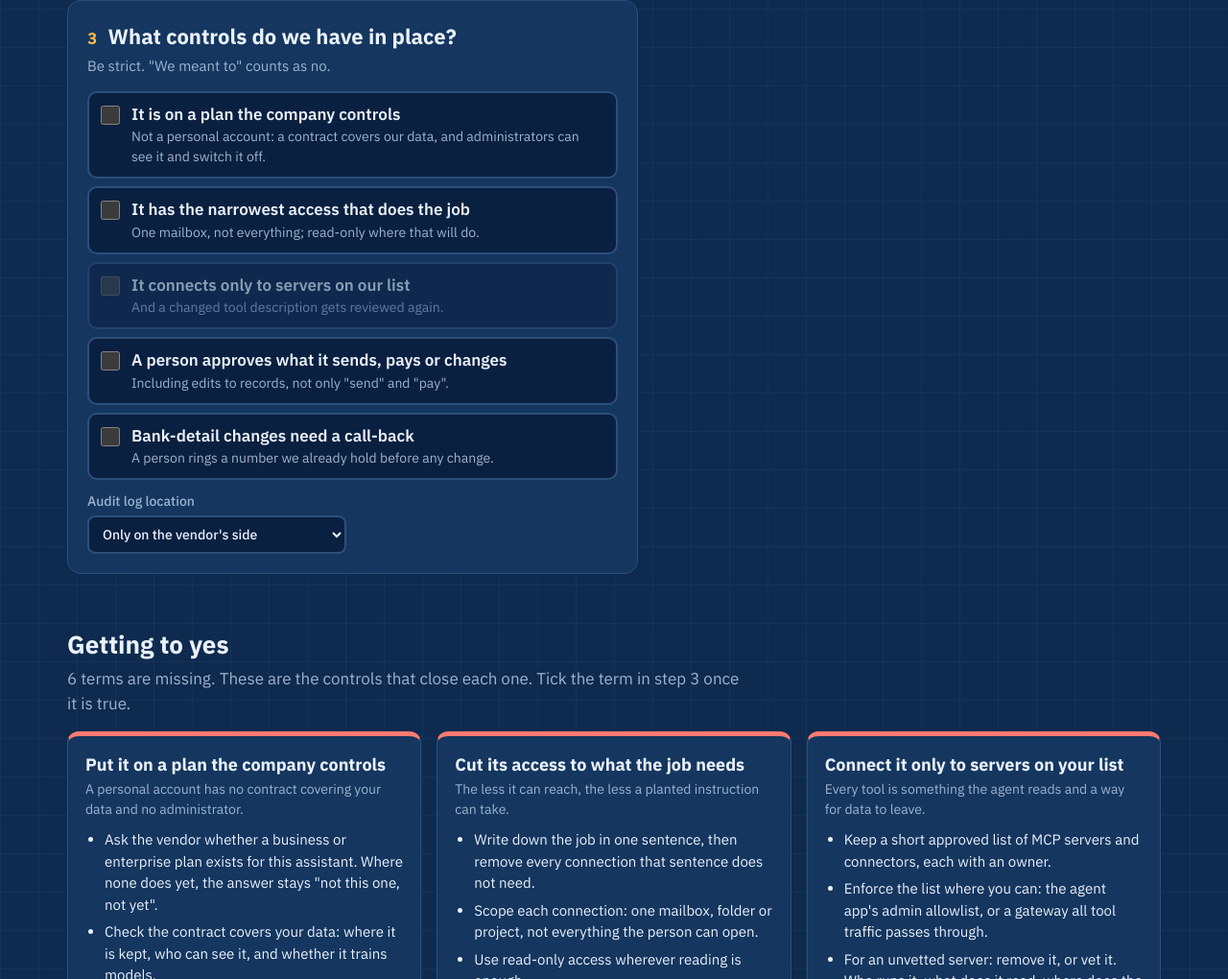
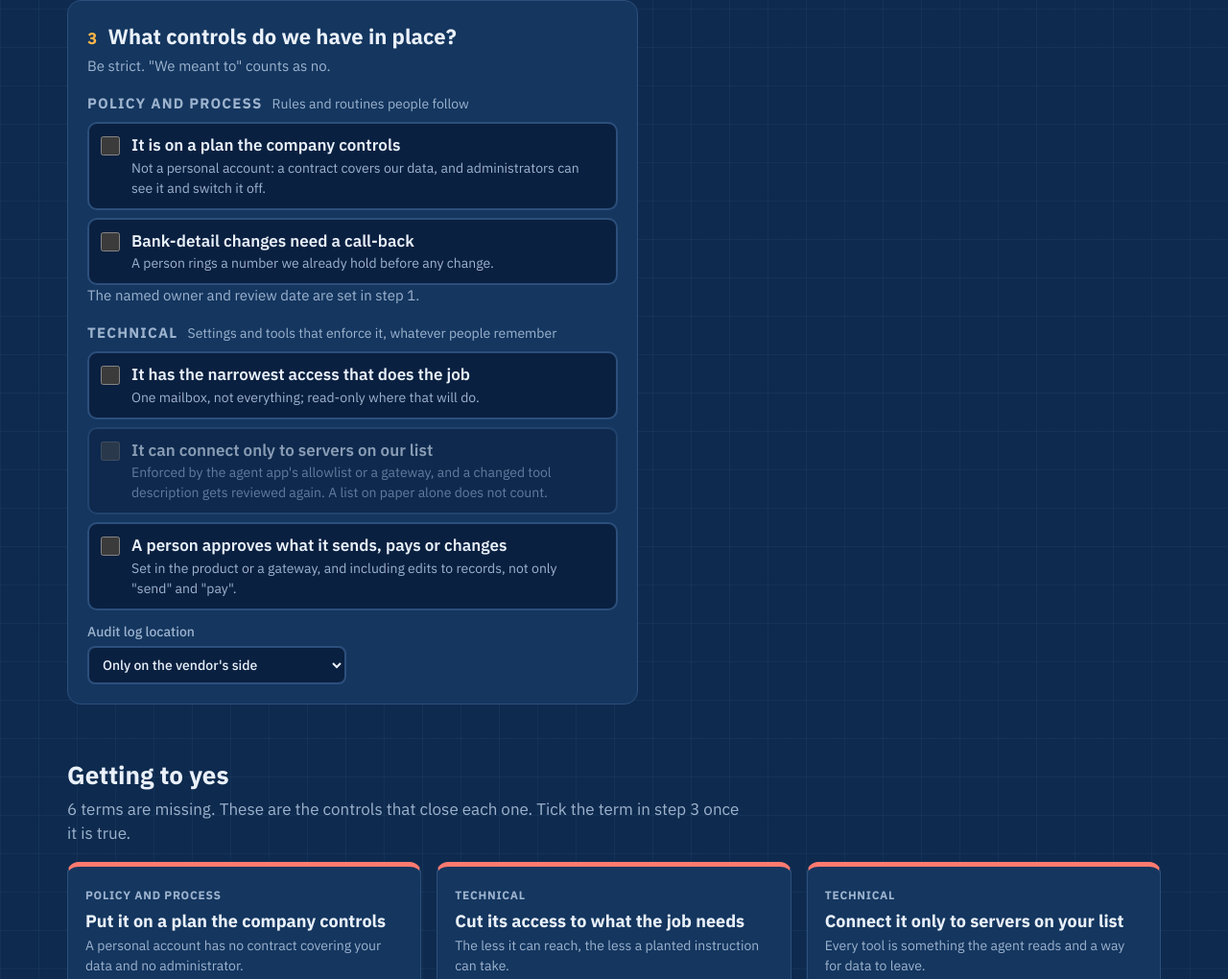
Before and after one commit to cafesecurity/ai-tools, a plain HTML site: page agent-check/index.html in a window 1280 px wide. Shown: the part 3191-4211 px from the top of the page at 96% size. Drawn offline with Linux system fonts and the light colour scheme.

Commit message:
agent-check: controls grouped as policy and process vs technical
Approved-server list and approvals now count only when enforced. Getting-to-yes
cards and CONTROLS.md carry the same labels.

Co-Authored-By: Claude Opus 5.5 <noreply@anthropic.com>
Claude-Session: https://claude.ai/code/session_01XRTrTaxudx7PxVWiGHFgxB

```diff
--- a/agent-check/index.html
+++ b/agent-check/index.html
@@ -117,6 +117,10 @@ ul.plain li { display: grid; grid-template-columns: 26px 1fr; gap: 6px; }
 .cards { display: grid; grid-template-columns: repeat(auto-fit, minmax(320px, 1fr)); gap: 16px; }
 .card { background: var(--panel); border: 1px solid var(--line); border-top: 5px solid var(--bad); border-radius: 12px; padding: 16px 18px; }
 .card.soft { border-top-color: var(--accent); }
+h3.grp { margin: 16px 0 8px; font-size: 15px; display: flex; flex-wrap: wrap; gap: 4px 10px; align-items: baseline; }
+h3.grp span { text-transform: none; letter-spacing: 0; font-weight: 400; color: var(--muted); font-size: 14px; }
+.grpnote { margin: 8px 0 0; font-size: 14px; color: var(--muted); }
+.card .kind { display: inline-block; font-size: 12px; font-weight: 700; letter-spacing: .06em; text-transform: uppercase; color: var(--muted); margin-bottom: 4px; }
 .card h3 { margin: 0 0 2px; font-size: 18px; letter-spacing: 0; text-transform: none; color: var(--ink); }
 .card .why { margin: 0 0 10px; font-size: 14px; color: var(--muted); }
 .card ul { margin: 0; padding-left: 20px; font-size: 15px; display: flex; flex-direction: column; gap: 6px; }
@@ -219,7 +223,11 @@ footer a { color: var(--lamp-a); }
       <section class="step">
         <h2><span class="n">3</span>What controls do we have in place?</h2>
         <p>Be strict. "We meant to" counts as no.</p>
-        <div class="opts" id="ctrls"></div>
+        <h3 class="grp">Policy and process <span>Rules and routines people follow</span></h3>
+        <div class="opts" id="ctrls-policy"></div>
+        <p class="grpnote">The named owner and review date are set in step 1.</p>
+        <h3 class="grp">Technical <span>Settings and tools that enforce it, whatever people remember</span></h3>
+        <div class="opts" id="ctrls-tech"></div>
         <div class="fields" style="margin-top:12px">
           <label class="f" for="logs">Audit log location<select id="logs">
             <option value="ours">Logs we hold</option>
@@ -285,22 +293,22 @@ const RUNS = [
   {id: 'self', t: 'Self-hosted on a personal machine or server', short: 'a self-hosted machine we do not manage', device: 0, network: 0},
 ];
 const CTRLS = [
-  {id: 'plan', t: 'It is on a plan the company controls', s: 'Not a personal account: a contract covers our data, and administrators can see it and switch it off.'},
-  {id: 'narrow', t: 'It has the narrowest access that does the job', s: 'One mailbox, not everything; read-only where that will do.'},
-  {id: 'list', t: 'It connects only to servers on our list', s: 'And a changed tool description gets reviewed again.'},
-  {id: 'human', t: 'A person approves what it sends, pays or changes', s: 'Including edits to records, not only "send" and "pay".'},
-  {id: 'callback', t: 'Bank-detail changes need a call-back', s: 'A person rings a number we already hold before any change.'},
+  {id: 'plan', g: 'policy', t: 'It is on a plan the company controls', s: 'Not a personal account: a contract covers our data, and administrators can see it and switch it off.'},
+  {id: 'callback', g: 'policy', t: 'Bank-detail changes need a call-back', s: 'A person rings a number we already hold before any change.'},
+  {id: 'narrow', g: 'tech', t: 'It has the narrowest access that does the job', s: 'One mailbox, not everything; read-only where that will do.'},
+  {id: 'list', g: 'tech', t: 'It can connect only to servers on our list', s: 'Enforced by the agent app\'s allowlist or a gateway, and a changed tool description gets reviewed again. A list on paper alone does not count.'},
+  {id: 'human', g: 'tech', t: 'A person approves what it sends, pays or changes', s: 'Set in the product or a gateway, and including edits to records, not only "send" and "pay".'},
 ];
 // The controls behind each term: what to do to turn "not yet" into "yes".
 const CONTROLS = {
-  plan: {h: 'Put it on a plan the company controls', why: 'A personal account has no contract covering your data and no administrator.', c: [
+  plan: {g: 'policy', h: 'Put it on a plan the company controls', why: 'A personal account has no contract covering your data and no administrator.', c: [
     'Ask the vendor whether a business or enterprise plan exists for this assistant. Where none does yet, the answer stays "not this one, not yet".',
     'Check the contract covers your data: where it is kept, who can see it, and whether it trains models.',
     'Confirm administrators can see the agent, limit what it connects to, and switch it off.',
     'Until then, stop it being granted access: restrict which third-party apps staff can connect to company accounts in your Google or Microsoft admin console.',
     'Or bring the job home: run an equivalent agent on a computer you manage.',
   ]},
-  narrow: {h: 'Cut its access to what the job needs', why: 'The less it can reach, the less a planted instruction can take.', c: [
+  narrow: {g: 'tech', h: 'Cut its access to what the job needs', why: 'The less it can reach, the less a planted instruction can take.', c: [
     'Write down the job in one sentence, then remove every connection that sentence does not need.',
     'Scope each connection: one mailbox, folder or project, not everything the person can open.',
     'Use read-only access wherever reading is enough.',
@@ -308,7 +316,7 @@ const CONTROLS = {
     'Keep payments and other money-moving systems out unless moving money is the job.',
     'Remove connections it has not used when you next review it.',
   ]},
-  list: {h: 'Connect it only to servers on your list', why: 'Every tool is something the agent reads and a way for data to leave.', c: [
+  list: {g: 'tech', h: 'Connect it only to servers on your list', why: 'Every tool is something the agent reads and a way for data to leave.', c: [
     'Keep a short approved list of MCP servers and connectors, each with an owner.',
     'Enforce the list where you can: the agent app\'s admin allowlist, or a gateway all tool traffic passes through.',
     'For an unvetted server: remove it, or vet it. Who runs it, what does it read, where does the data go, who can change it?',
@@ -316,26 +324,26 @@ const CONTROLS = {
     'Scan agent configurations for risky tool combinations once you have more than a handful.',
     'Check your suppliers\' admin consoles for MCP servers they now run on your data, and their defaults.',
   ]},
-  owner: {h: 'Give it an owner and a date', why: 'An approval is a photograph. Someone has to look again.', c: [
+  owner: {g: 'policy', h: 'Give it an owner and a date', why: 'An approval is a photograph. Someone has to look again.', c: [
     'Name a person, not a department.',
     'Set the date you look again: a quarter at most, and whenever its tools change.',
     'On that date, repeat this count and update "last checked".',
     'Add agents to the mover and leaver checklist: revoke what the agent was granted, hand it over or shut it down, and check what the shutdown leaves behind.',
   ]},
-  human: {h: 'Dim a lamp, or put a person in the loop', why: 'With all three lit, one planted instruction can read sensitive data and send it out.', c: [
+  human: {g: 'tech', h: 'Dim a lamp, or put a person in the loop', why: 'With all three lit, one planted instruction can read sensitive data and send it out.', c: [
     'Dim untrusted input: keep unvetted tools and outside content out of the session that holds sensitive data.',
     'Dim sensitive data: narrow what it can see until what is left would not hurt to lose.',
     'Dim acts or sends: sending to new recipients, paying, and changing records each need a person.',
     'Make approvals cover edits to records, not only "send" and "pay". Approvals guard verbs.',
     'Prefer boundaries to prompts: a sandbox or an allowed-destinations list means fewer approvals, and each one gets read.',
   ]},
-  callback: {h: 'Put bank-detail changes behind a call-back', why: 'Changing a record is quieter than making a payment, and just as costly.', c: [
+  callback: {g: 'policy', h: 'Put bank-detail changes behind a call-back', why: 'Changing a record is quieter than making a payment, and just as costly.', c: [
     'Any change to a supplier\'s bank details needs a person, and a call-back to a number you already hold.',
     'Give the agent read-only access to supplier records.',
     'Hold the first payment to changed details for a second approver.',
     'Agree in advance who rings the bank if money moves: the first hour matters.',
   ]},
-  logs: {h: 'Get the audit log into your hands', why: 'Not a term for "yes", but without it a bad day cannot be reconstructed.', c: [
+  logs: {g: 'tech', h: 'Get the audit log into your hands', why: 'Not a term for "yes", but without it a bad day cannot be reconstructed.', c: [
     'Ask the vendor what it records, for how long, and how you get it.',
     'Where an export exists, send it to your own log store.',
     'Keep your own logs at the systems the agent touches: your search tool, mail, and payments.',
@@ -500,7 +508,9 @@ $('servers').innerHTML = SERVERS.map((v) => {
       <div class="srvmeta"><a href="${v.docs}">Current docs</a></div>
     </div></div>`;
 }).join('');
-$('ctrls').innerHTML = CTRLS.map((c) => `<label class="o" for="k-${c.id}"><input type="checkbox" id="k-${c.id}" data-ctrl="${c.id}"><span><b>${esc(c.t)}</b><small>${esc(c.s)}</small></span><span></span></label>`).join('');
+const ctrlHtml = (c) => `<label class="o" for="k-${c.id}"><input type="checkbox" id="k-${c.id}" data-ctrl="${c.id}"><span><b>${esc(c.t)}</b><small>${esc(c.s)}</small></span><span></span></label>`;
+$('ctrls-policy').innerHTML = CTRLS.filter((c) => c.g === 'policy').map(ctrlHtml).join('');
+$('ctrls-tech').innerHTML = CTRLS.filter((c) => c.g === 'tech').map(ctrlHtml).join('');
 
 const plusDays = (n) => { const d = new Date(Date.now() + n * 864e5); return d.toISOString().slice(0, 10); };
 function load(s, mode) {
@@ -594,7 +604,7 @@ function render() {
   // ---- getting to yes ----
   const fixes = miss.map((m) => m[0]);
   const soft = picked.length && s.logs !== 'ours' ? ['logs'] : [];
-  const card = (id, cls) => `<div class="card ${cls}"><h3>${CONTROLS[id].h}</h3><p class="why">${CONTROLS[id].why}</p><ul>${CONTROLS[id].c.map((c) => `<li>${esc(c)}</li>`).join('')}</ul></div>`;
+  const card = (id, cls) => `<div class="card ${cls}"><span class="kind">${CONTROLS[id].g === 'policy' ? 'Policy and process' : 'Technical'}</span><h3>${CONTROLS[id].h}</h3><p class="why">${CONTROLS[id].why}</p><ul>${CONTROLS[id].c.map((c) => `<li>${esc(c)}</li>`).join('')}</ul></div>`;
   $('toyes').innerHTML = !picked.length ? '' : yes
     ? `<h2>Keeping it a yes</h2><p>Every term is in place today. Count again whenever its tools change, and on ${esc(fmtDate(s.recheck))}.</p>${soft.length ? `<div class="cards">${soft.map((id) => card(id, 'soft')).join('')}</div>` : ''}`
     : `<h2>Getting to yes</h2><p>${fixes.length} ${fixes.length > 1 ? 'terms are' : 'term is'} missing. These are the controls that close each one. Tick the term in step 3 once it is true.</p><div class="cards">${fixes.map((id) => card(id, '')).join('')}${soft.map((id) => card(id, 'soft')).join('')}</div>`;
```
Also changed, not shown: agent-check/CONTROLS.md (+8 -8 lines).
